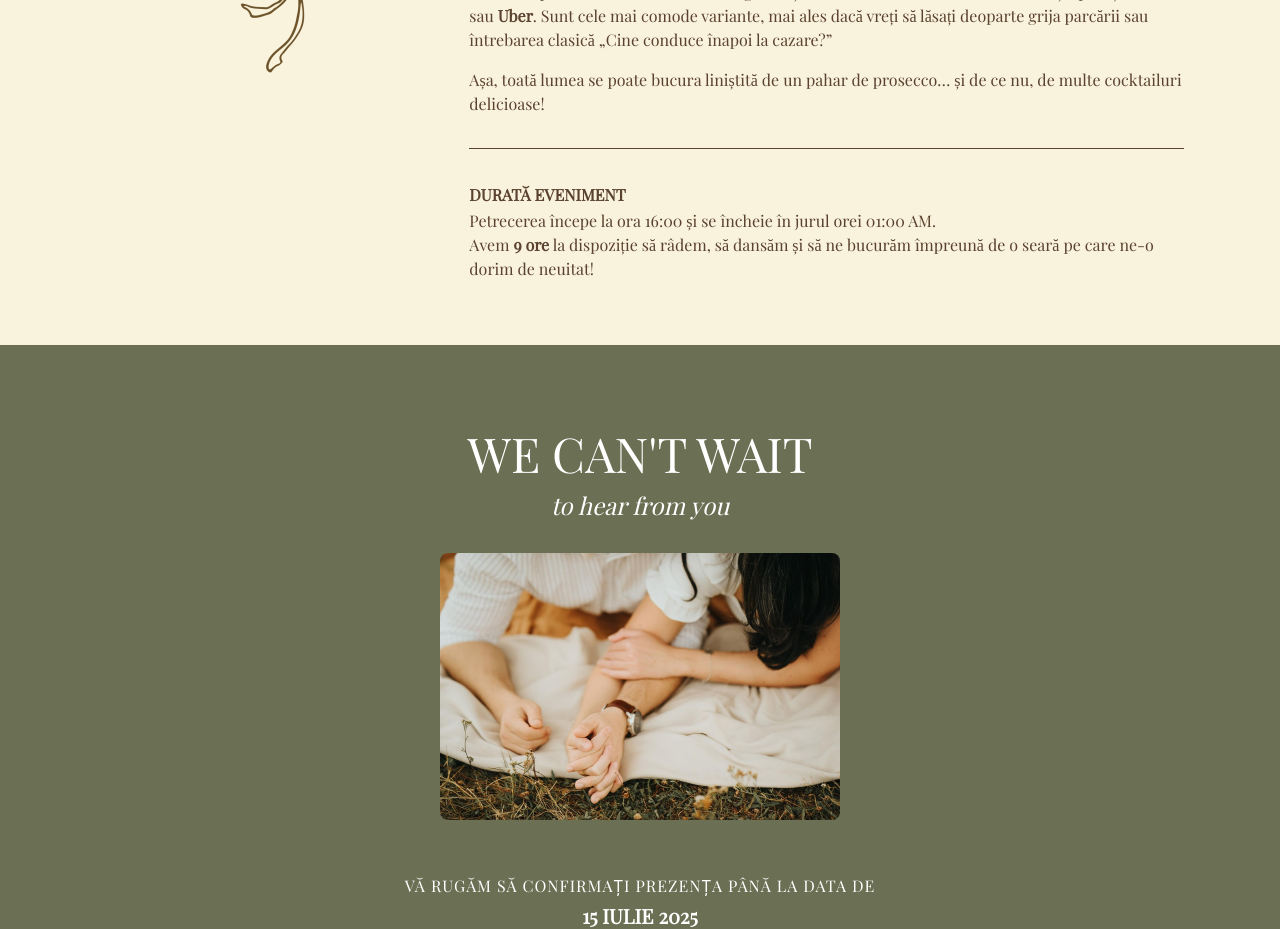
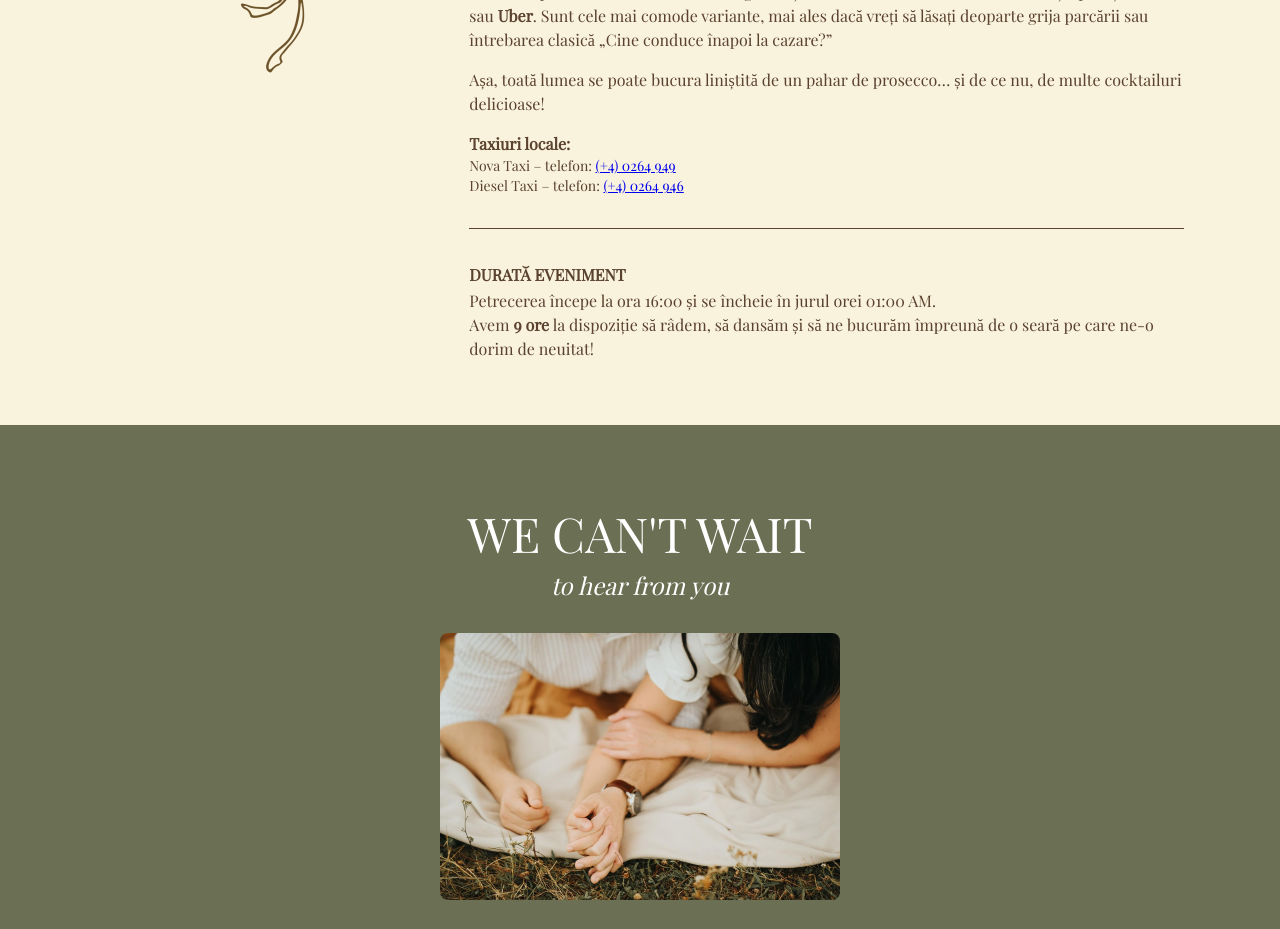
Before and after one commit to Baravd/wedding2, a React (Create React App) app: page / in a window 1280 px wide. Shown: the part 3220-4149 px from the top of the page. Built offline with nearby package versions, Linux system fonts and the light colour scheme.

Commit message:
pus numere de telefon de taxi

```diff
--- a/src/InfoSection.jsx
+++ b/src/InfoSection.jsx
@@ -53,6 +53,15 @@ const InfoSection = () => {
                             <Typography variant="body1">
                                 Așa, toată lumea se poate bucura liniștită de un pahar de prosecco… și de ce nu, de multe cocktailuri delicioase!
                             </Typography>
+                            <Typography variant="body1" sx={{ mt: 2, fontWeight: 600 }}>
+                                Taxiuri locale:
+                            </Typography>
+                            <Typography variant="body2">
+                                Nova Taxi – telefon: <a href="tel:+40264949">(+4) 0264 949</a>
+                            </Typography>
+                            <Typography variant="body2">
+                                Diesel Taxi – telefon: <a href="tel:+40264946">(+4) 0264 946</a>
+                            </Typography>
                         </Box>
 
                         <Divider sx={{ borderColor: 'text.primary', mb: 4 }} />
```
